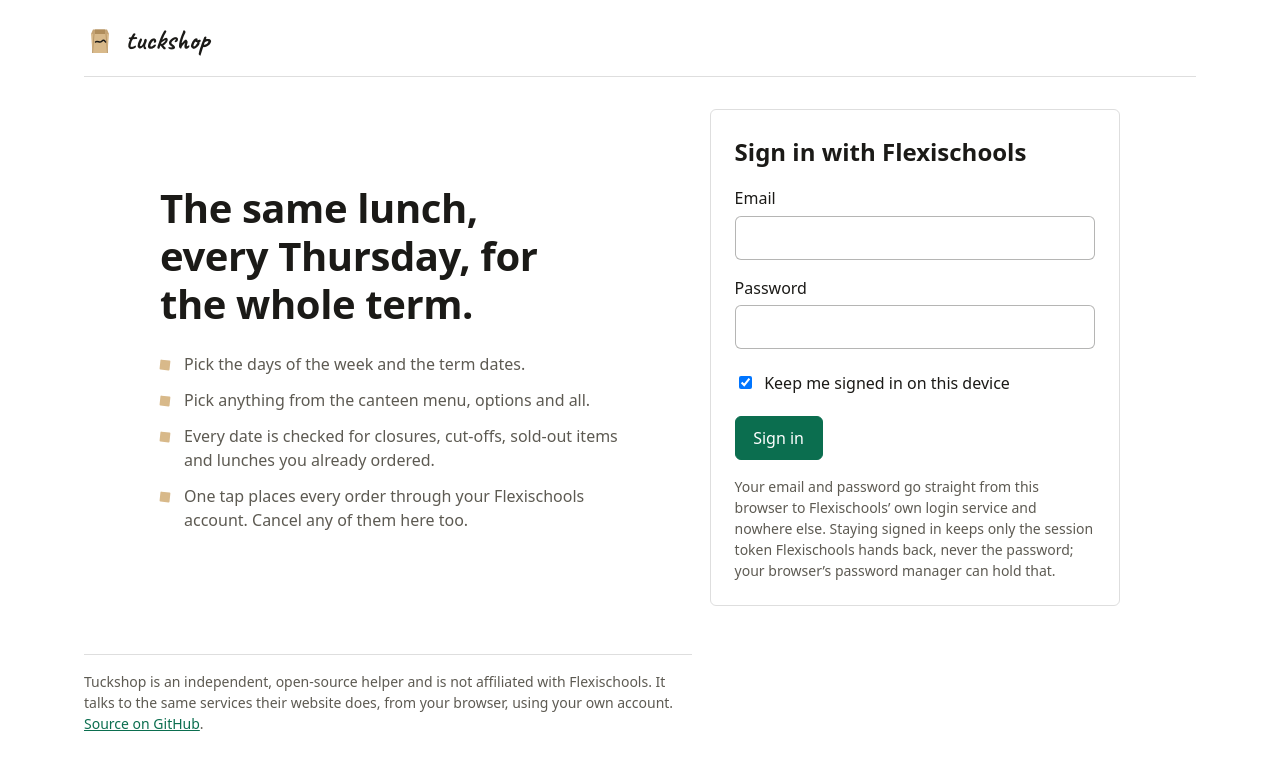
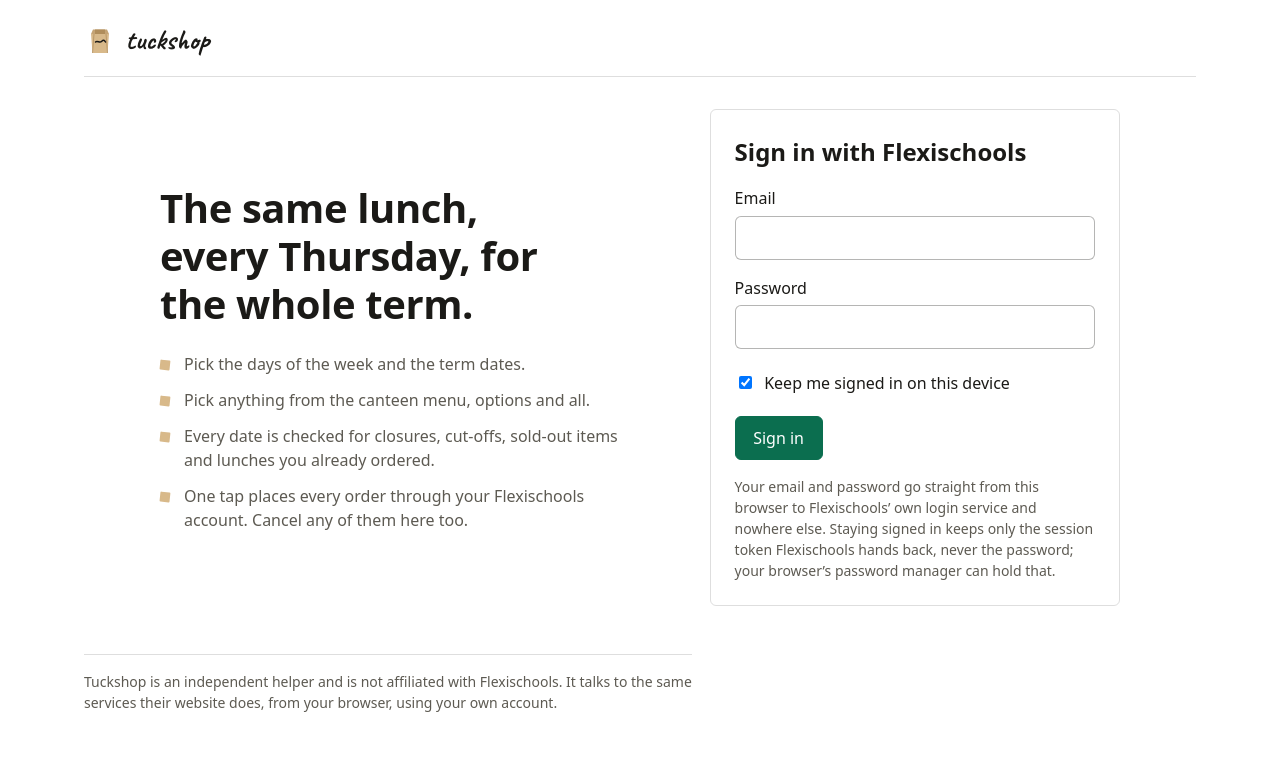
Before and after one commit to logan-han/tuckshop, a React (Vite) app: page / in a window 1280 px wide. Shown: the top 770 px of the page. Built offline with nearby package versions, Linux system fonts and the light colour scheme; a web font is replaced by a local one.

Commit message:
Private project: drop the source link and licence

```diff
--- a/src/App.tsx
+++ b/src/App.tsx
@@ -237,9 +237,8 @@
 function Footnote() {
   return (
     <p className="footnote">
-      Tuckshop is an independent, open-source helper and is not affiliated with Flexischools. It
-      talks to the same services their website does, from your browser, using your own account.{' '}
-      <a href="https://github.com/logan-han/tuckshop">Source on GitHub</a>.
+      Tuckshop is an independent helper and is not affiliated with Flexischools. It talks to the
+      same services their website does, from your browser, using your own account.
     </p>
   );
 }
```
Also changed, not shown: 2 other files (tests, documents, lock files or other folders).
